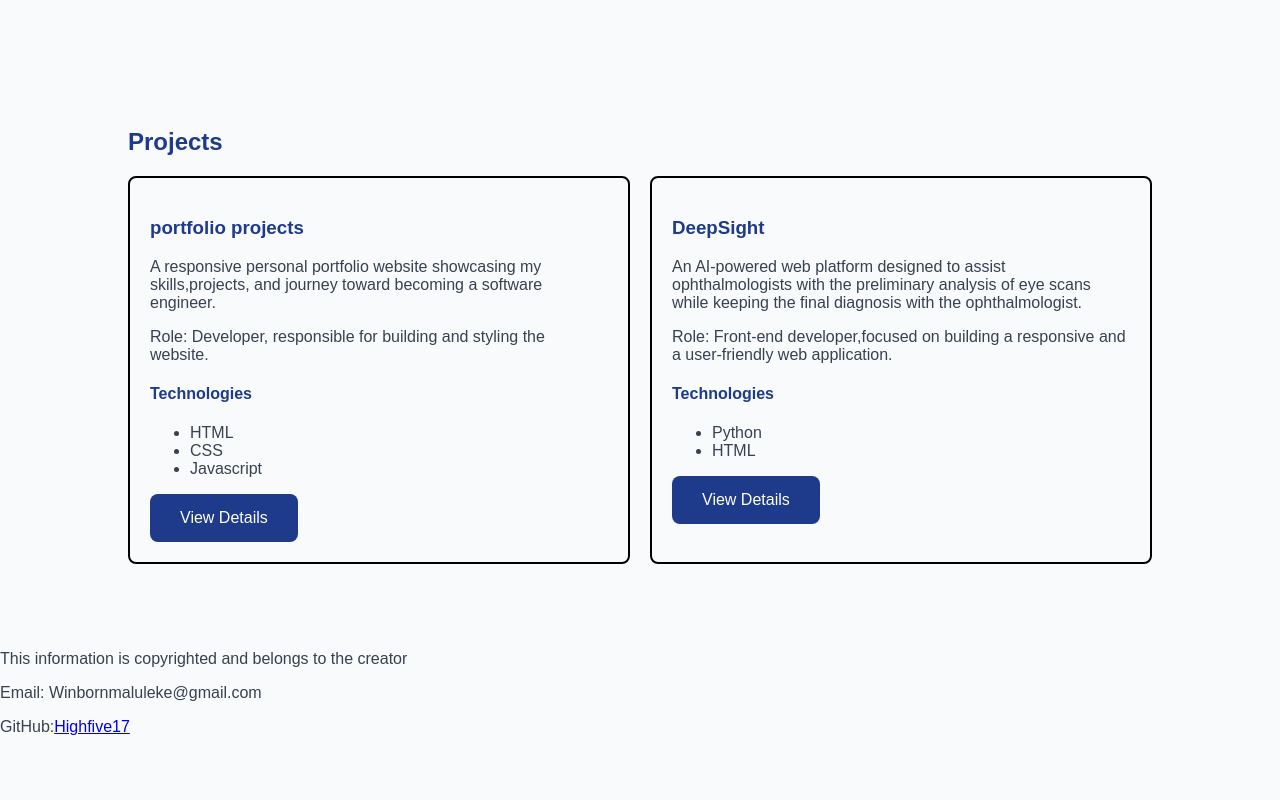
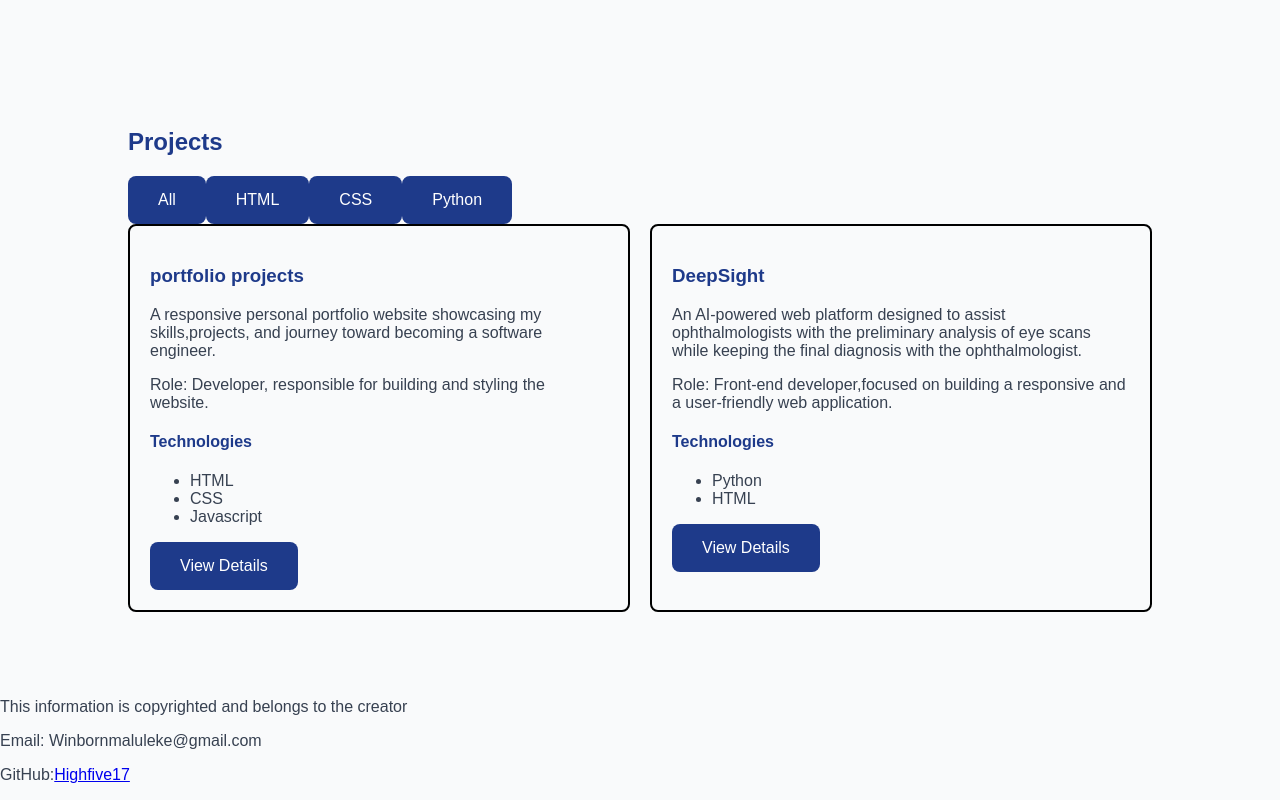
Before and after one commit to High5ghost17/personal-portfolio, a plain HTML site: page index.html in a window 1280 px wide. Shown: the part 1443-2243 px from the top of the page. Before the commit the page ends 2195 px from the top, so only its background shows below. Drawn offline with Linux system fonts and the light colour scheme.

Commit message:
Add project technology filtering

```diff
--- a/index.html
+++ b/index.html
@@ -69,10 +69,12 @@
             </ul>
            </section>
 
+
            <section id="projects">
             <h2>Projects</h2>
+            <div class="projects-filters"></div>
             <div class="projects-container">
-
+                 <!-- Project cards generated by JavaScript -->
             </div>
           </section>
 
--- a/js/script.js
+++ b/js/script.js
@@ -52,8 +52,29 @@ const projects =[
 
 ]
 const projectsContainer = document.querySelector(".projects-container");
+const projectsFilter = document.querySelector(".projects-filters");
+console.log(projectsFilter);
+const filterOptions = ["All","HTML","CSS","Python"];
+filterOptions.forEach(function(filter){
+    const filterButton =document.createElement("button");
+    filterButton.textContent = filter;
+    projectsFilter.append(filterButton);
+    filterButton.addEventListener("click",function(){
+        if(filter === "All"){
+          displayProjects(projects);
+        }
+        else{
+            const filteredProjects = projects.filter(function(project) {
+            return project.technologies.includes(filter);
 
-projects.forEach(function(project){
+        });
+        displayProjects(filteredProjects);
+        }
+    })
+});
+function displayProjects(projectsToDisplay){
+projectsContainer.innerHTML = "";
+projectsToDisplay.forEach(function(project){
     const article = document.createElement("article");
     const button = document.createElement("button");
     button.textContent="View Details";
@@ -84,3 +105,5 @@ projects.forEach(function(project){
     article.append(detailsParagraph);
     projectsContainer.append(article);
 });
+};
+displayProjects(projects);
```
